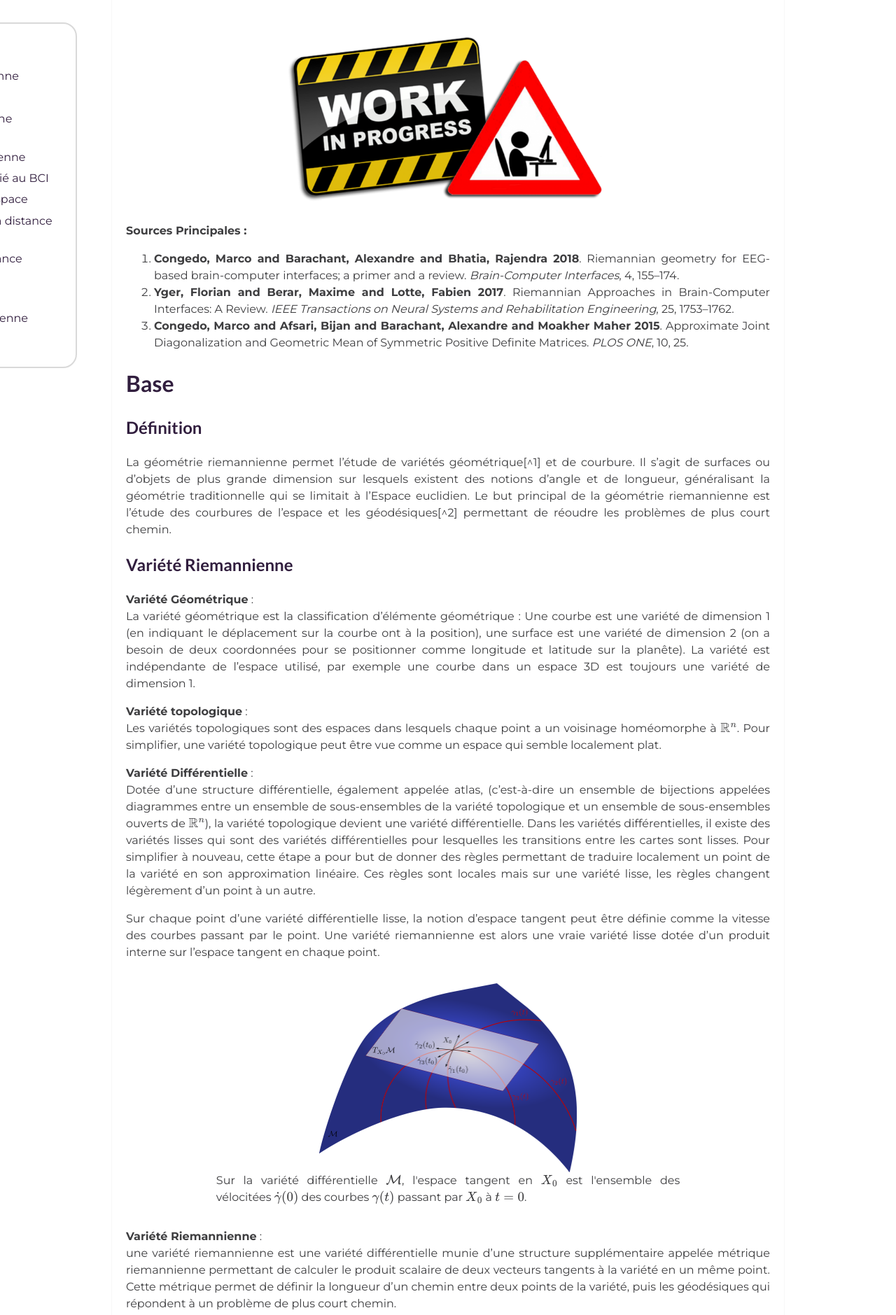
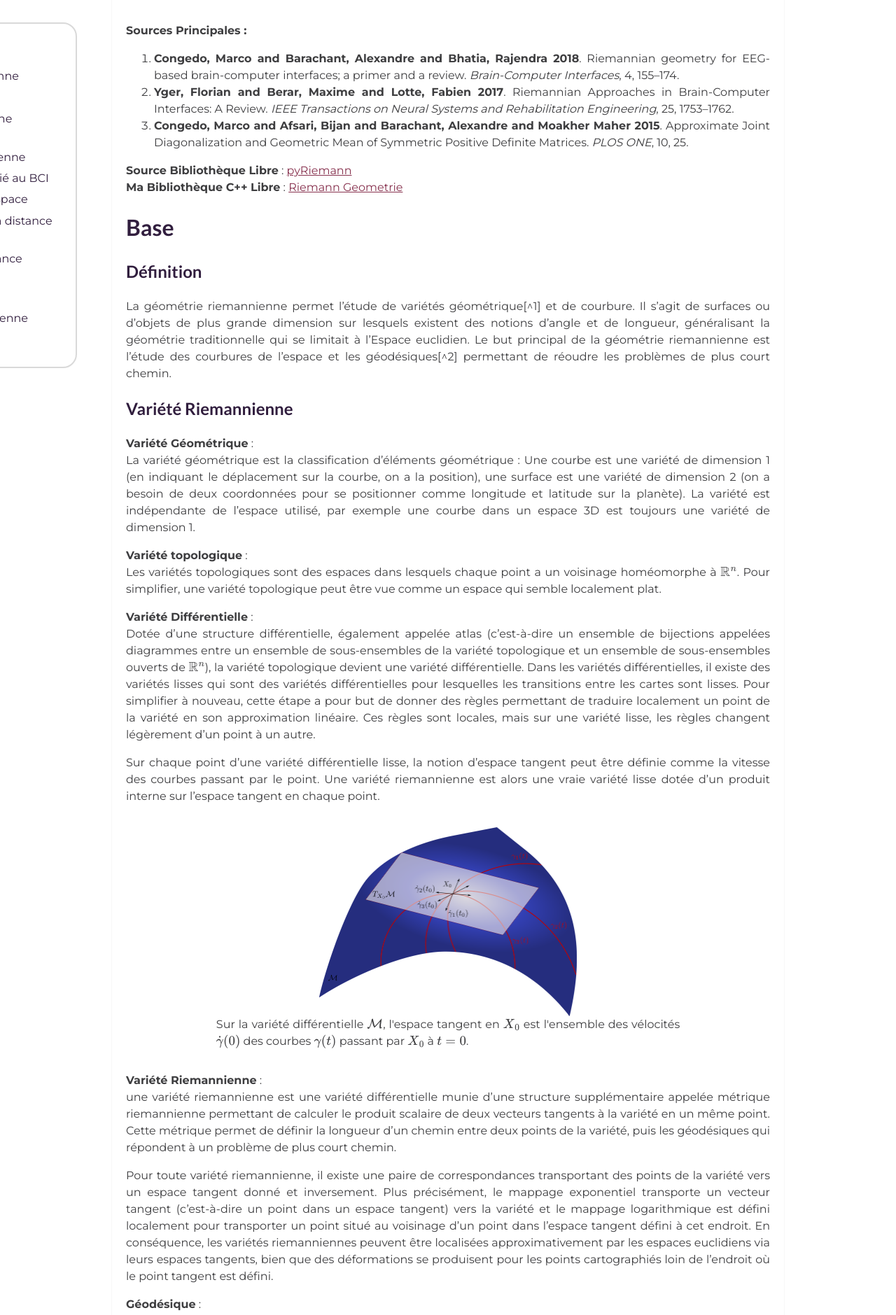
Before and after one commit to tmonseigne/tmonseigne.github.io, a Jekyll site: the page built from _posts/2018-10-08-Geometrie_Riemanienne.markdown, in a window 1280 px wide. Shown: the part 616-2495 px from the top of the page at 70% size. Built offline with Jekyll 4.4.1, drawn with Linux system fonts in a browser that asks for light colours; formulas are drawn with MathJax 3; some of the changed text lies outside the part shown.

Commit message:
:sparkles: Mémo Matrice + Géométrie Riemanienne

```diff
--- a/_posts/2018-10-04-Memo_Matrices.markdown
+++ b/_posts/2018-10-04-Memo_Matrices.markdown
@@ -12,11 +12,9 @@
 {:toc}
 {: .toc-post}
 
-![WIP](/assets/img/WIP.png){:style="max-width:50%;"}
-
 **Sources principales :**
 1. [fr.wikipedia.org/wiki/Matrice_(mathématiques)](https://fr.wikipedia.org/wiki/Matrice_(mathématiques)){:target="_blank"}
-2. **Petersen, Kaare Brandt and Pedersen, Michael Syskind 2012**. The Matrix Cookbook. *Technical University of Denmark*, 72.
+2. **Petersen, Kaare Brandt and Pedersen, Michael Syskind 2012**. The Matrix Cookbook. *Technical University of Denmark*, 72. [[pdf]](https://www.math.uwaterloo.ca/~hwolkowi/matrixcookbook.pdf)
 
 **Outils en ligne :**
 1. [matrixcalc.org/fr/](https://matrixcalc.org/fr/){:target="_blank"}
--- a/_posts/2018-10-08-Geometrie_Riemanienne.markdown
+++ b/_posts/2018-10-08-Geometrie_Riemanienne.markdown
@@ -12,12 +12,13 @@
 {:toc}
 {: .toc-post}
 
-![WIP](/assets/img/WIP.png){:style="max-width:50%;"}
-
 **Sources Principales :**
 1. **Congedo, Marco and Barachant, Alexandre and Bhatia, Rajendra 2018**. Riemannian geometry for EEG-based brain-computer interfaces; a primer and a review. *Brain-Computer Interfaces*, 4, 155--174.
 2. **Yger, Florian and Berar, Maxime and Lotte, Fabien 2017**. Riemannian Approaches in Brain-Computer Interfaces: A Review. *IEEE Transactions on Neural Systems and Rehabilitation Engineering*, 25, 1753--1762.
 3. **Congedo, Marco and Afsari, Bijan and Barachant, Alexandre and Moakher Maher 2015**. Approximate Joint Diagonalization and Geometric Mean of Symmetric Positive Definite Matrices. *PLOS ONE*, 10, 25.
+
+**Source Bibliothèque Libre** : [pyRiemann](https://github.com/alexandrebarachant/pyRiemann)
+**Ma Bibliothèque C++ Libre** : [Riemann Geometrie](https://github.com/tmonseigne/Riemann-Geometrie)
 
 # Base
 ## Définition
@@ -25,20 +26,20 @@
 
 ## Variété Riemannienne
 **Variété Géométrique** :
-La variété géométrique est la classification d'élémente géométrique : Une courbe est une variété de dimension 1 (en indiquant le déplacement sur la courbe ont à la position), une surface est une variété de dimension 2 (on a besoin de deux coordonnées pour se positionner comme longitude et latitude sur la planête). La variété est indépendante de l'espace utilisé, par exemple une courbe dans un espace 3D est toujours une variété de dimension 1.
+La variété géométrique est la classification d'éléments géométrique : Une courbe est une variété de dimension 1 (en indiquant le déplacement sur la courbe, on a la position), une surface est une variété de dimension 2 (on a besoin de deux coordonnées pour se positionner comme longitude et latitude sur la planète). La variété est indépendante de l'espace utilisé, par exemple une courbe dans un espace 3D est toujours une variété de dimension 1.
 
 **Variété topologique** :
  Les variétés topologiques sont des espaces dans lesquels chaque point a un voisinage homéomorphe à $$\mathbb{R}^n$$. Pour simplifier, une variété topologique peut être vue comme un espace qui semble localement plat.
 
 **Variété Différentielle** :
-Dotée d’une structure différentielle, également appelée atlas, (c’est-à-dire un ensemble de bijections appelées diagrammes entre un ensemble de sous-ensembles de la variété topologique et un ensemble de sous-ensembles ouverts de $$\mathbb{R}^n$$), la variété topologique devient une variété différentielle. Dans les variétés différentielles, il existe des variétés lisses qui sont des variétés différentielles pour lesquelles les transitions entre les cartes sont lisses. Pour simplifier à nouveau, cette étape a pour but de donner des règles permettant de traduire localement un point de la variété en son approximation linéaire. Ces règles sont locales mais sur une variété lisse, les règles changent légèrement d'un point à un autre.
+Dotée d’une structure différentielle, également appelée atlas (c’est-à-dire un ensemble de bijections appelées diagrammes entre un ensemble de sous-ensembles de la variété topologique et un ensemble de sous-ensembles ouverts de $$\mathbb{R}^n$$), la variété topologique devient une variété différentielle. Dans les variétés différentielles, il existe des variétés lisses qui sont des variétés différentielles pour lesquelles les transitions entre les cartes sont lisses. Pour simplifier à nouveau, cette étape a pour but de donner des règles permettant de traduire localement un point de la variété en son approximation linéaire. Ces règles sont locales, mais sur une variété lisse, les règles changent légèrement d'un point à un autre.
 
 Sur chaque point d'une variété différentielle lisse, la notion d'espace tangent peut être définie comme la vitesse des courbes passant par le point. Une variété riemannienne est alors une vraie variété lisse dotée d'un produit interne sur l'espace tangent en chaque point.
 
 <figure id="Fig1">
 	<a href = "/assets/img/GeoRem/Variete_Differentielle.png" data-lightbox = "Memo" data-title = "Variété Différentielle"><img src = "/assets/img/GeoRem/Variete_Differentielle.png" alt = "Variété Différentielle" style = "max-width:50%;"/></a>
 	<figcaption>
-		Sur la variété différentielle <script type="math/tex">\mathcal{M}</script>, l'espace tangent en <script type="math/tex">X_0</script> est l'ensemble des vélocitées <script type="math/tex">\dot{\gamma}(0)</script> des courbes <script type="math/tex">\gamma(t)</script> passant par <script type="math/tex">X_0</script> à <script type="math/tex">t = 0</script>.
+		Sur la variété différentielle <script type="math/tex">\mathcal{M}</script>, l'espace tangent en <script type="math/tex">X_0</script> est l'ensemble des vélocités <script type="math/tex">\dot{\gamma}(0)</script> des courbes <script type="math/tex">\gamma(t)</script> passant par <script type="math/tex">X_0</script> à <script type="math/tex">t = 0</script>.
 	</figcaption>
 </figure>
 
@@ -177,7 +169,7 @@
 
 Cela peut être satisfaisant pour certains problèmes, mais présente plusieurs inconvénients dans le contexte BCI, même dans le cas le plus simple monodimensionnel. Heureusement, une autre norme et une distance associée provenant de la géométrie riemannienne s’avèrent être la bonne.
 
-L'ensemble $$ S_{++} (N) $$ des matrices positives $$N \times N$$ est une variété différentiable. C'est à dire que chaque petit voisinage autour d'un point P "ressemble" à l'espace euclidien de matrices symétriques, dont il est un ensemble ouvert. L'espace de toutes les matrices symétriques à n'importe quel point de base du collecteur s'appelle l'espace tangent. La géométrie riemannienne commence par équiper avec un produit interne chaque espace tangent, de manière à ce que la métrique résultante varie progressivement d'un point à un autre. Dans ce cas, le produit intérieur en un point donné $$P$$ est :
+L'ensemble $$ S_{++} (N) $$ des matrices positives $$N \times N$$ est une variété différentiable. C’est-à-dire que chaque petit voisinage autour d'un point P "ressemble" à l'espace euclidien de matrices symétriques, dont il est un ensemble ouvert. L'espace de toutes les matrices symétriques à n'importe quel point de base du collecteur s'appelle l'espace tangent. La géométrie riemannienne commence par équiper avec un produit interne chaque espace tangent, de manière à ce que la métrique résultante varie progressivement d'un point à un autre. Dans ce cas, le produit intérieur en un point donné $$P$$ est :
 
 $$\langle A,B \rangle_P = \operatorname{tr}{\left( P^{-1}AP^{-1}B \right)}$$
 
```
Also changed, not shown: other parts of _posts/2018-10-08-Geometrie_Riemanienne.markdown (+14 -25 lines).
